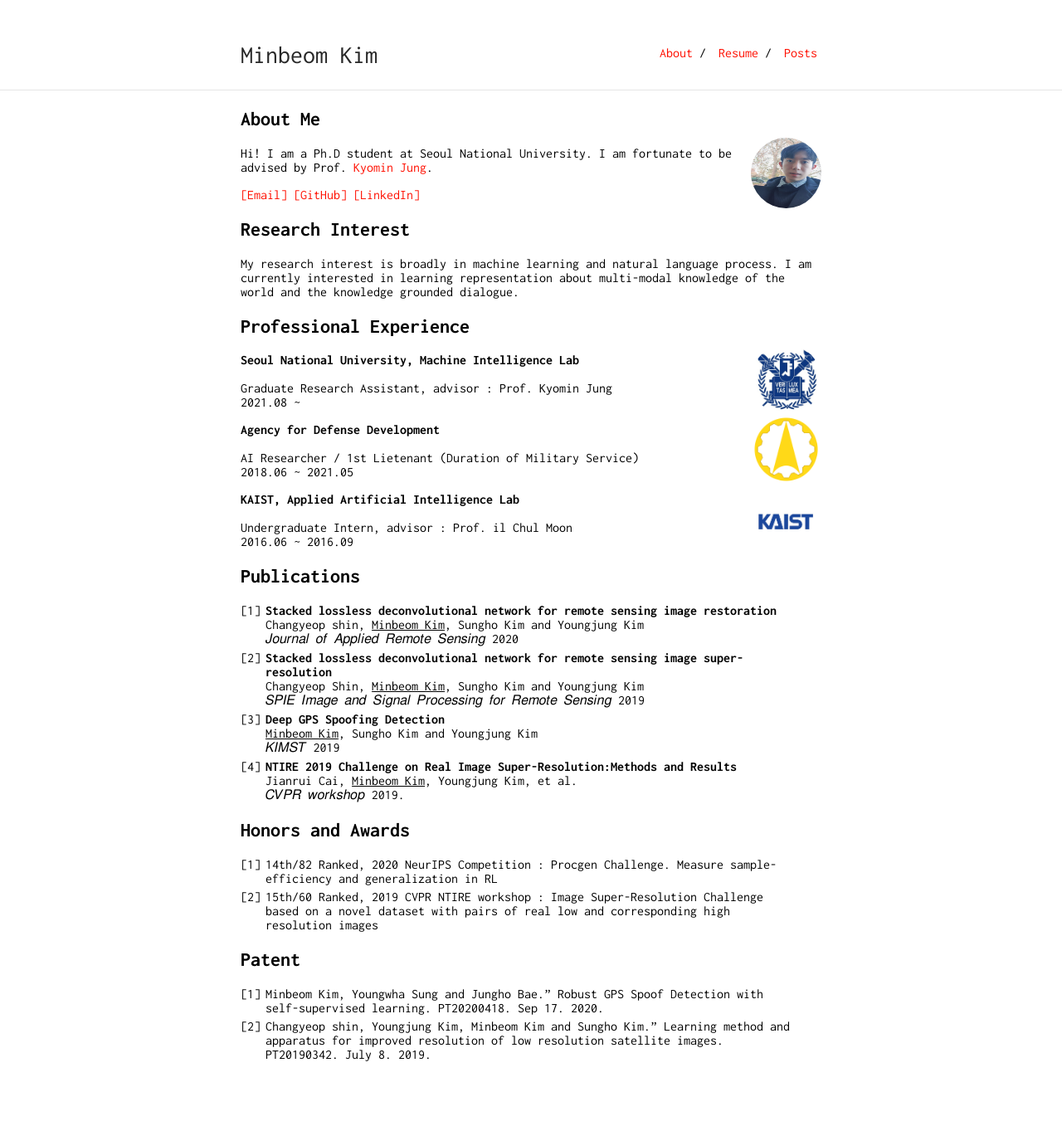
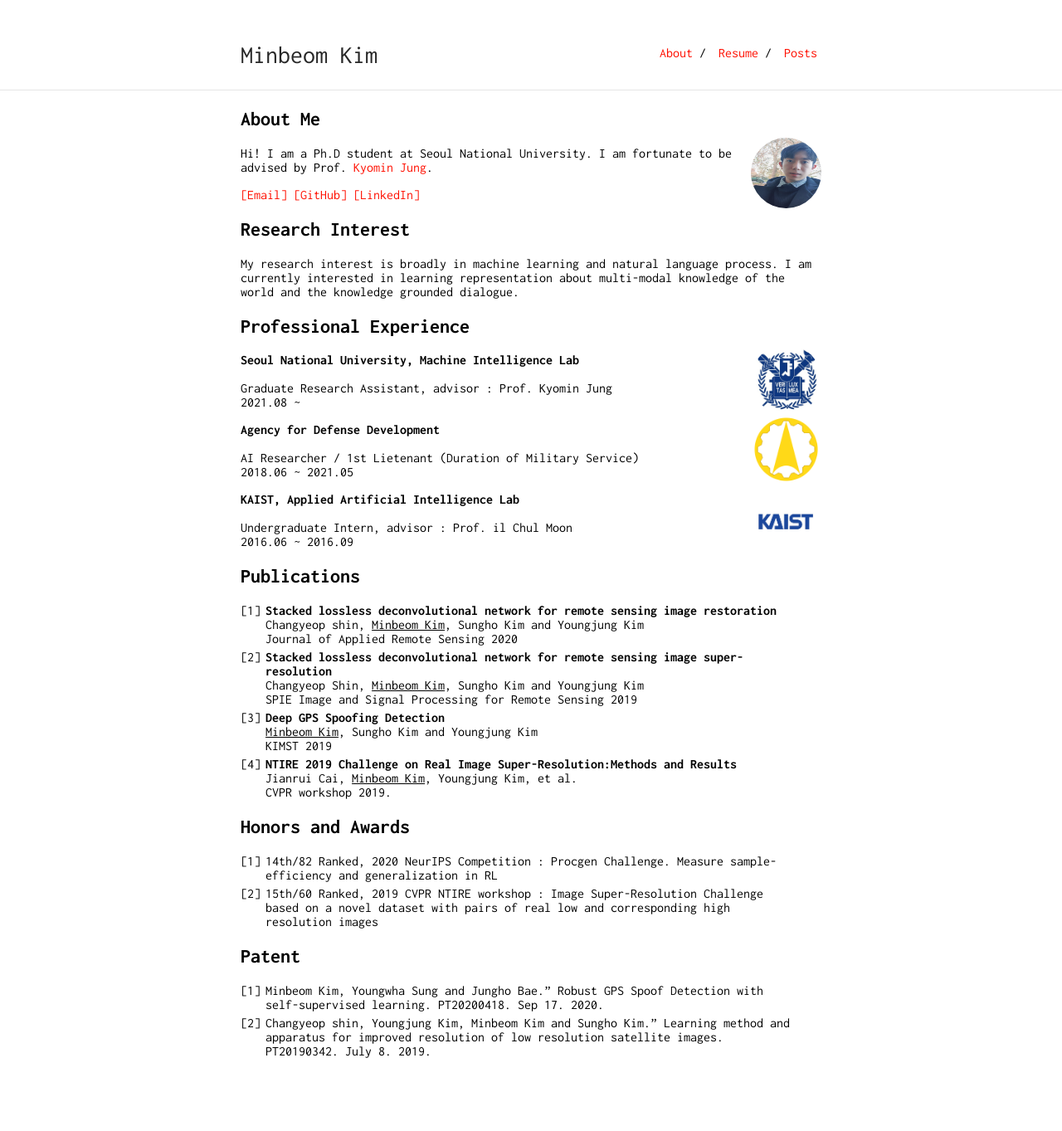
Before and after one commit to minbeomkim/minbeomkim.github.io, a Jekyll site: the page built from index.md, in a window 1280 px wide. Shown: the whole page at 83% size. Built offline with Jekyll 4.4.1, drawn with Linux system fonts in a browser that asks for light colours; our own code applies the rules of GitHub Pages for plain Markdown files.

Commit message:
Update index.md

```diff
--- a/index.md
+++ b/index.md
@@ -42,16 +42,16 @@ Undergraduate Intern, advisor : Prof. il Chul Moon <br/>
 
 1. __Stacked lossless deconvolutional network for remote sensing image restoration__<br/>
    Changyeop shin, <u>Minbeom Kim</u>, Sungho Kim and Youngjung Kim<br/>
-   𝐽𝑜𝑢𝑟𝑛𝑎𝑙 𝑜𝑓 𝐴𝑝𝑝𝑙𝑖𝑒𝑑 𝑅𝑒𝑚𝑜𝑡𝑒 𝑆𝑒𝑛𝑠𝑖𝑛𝑔 2020
+   Journal of Applied Remote Sensing 2020
 2. __Stacked lossless deconvolutional network for remote sensing image super-resolution__<br/>
    Changyeop Shin, <u>Minbeom Kim</u>, Sungho Kim and Youngjung Kim<br/>
-   𝑆𝑃𝐼𝐸 𝐼𝑚𝑎𝑔𝑒 𝑎𝑛𝑑 𝑆𝑖𝑔𝑛𝑎𝑙 𝑃𝑟𝑜𝑐𝑒𝑠𝑠𝑖𝑛𝑔 𝑓𝑜𝑟 𝑅𝑒𝑚𝑜𝑡𝑒 𝑆𝑒𝑛𝑠𝑖𝑛𝑔 2019
+   SPIE Image and Signal Processing for Remote Sensing 2019
 3. __Deep GPS Spoofing Detection__<br/>
    <u>Minbeom Kim</u>, Sungho Kim and Youngjung Kim<br/>
-   𝐾𝐼𝑀𝑆𝑇 2019
+   KIMST 2019
 4. __NTIRE 2019 Challenge on Real Image Super-Resolution:Methods and Results__<br/>
    Jianrui Cai, <u>Minbeom Kim</u>, Youngjung Kim, et al.<br/>
-   𝐶𝑉𝑃𝑅 𝑤𝑜𝑟𝑘𝑠ℎ𝑜𝑝 2019.
+   CVPR workshop 2019.
 
 ## Honors and Awards
 
```
